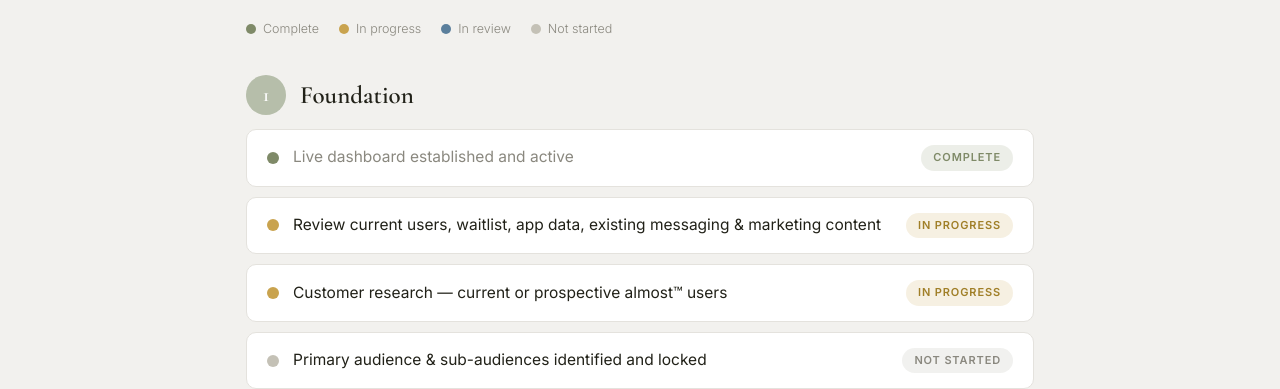
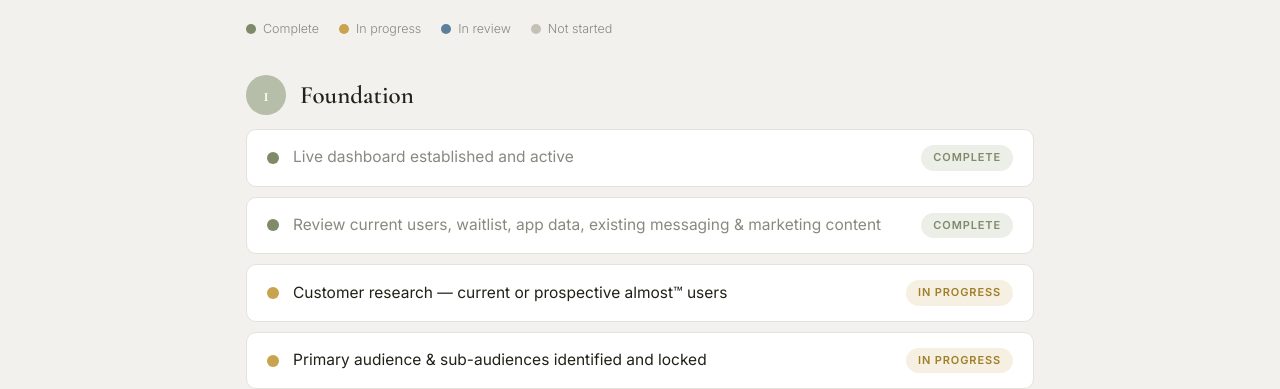
Before and after one commit to que-athena/queathena, a plain HTML site: page almost-dashboard.html in a window 1280 px wide. Shown: the part 411-800 px from the top of the page. Drawn offline with nearby package versions, Linux system fonts and the light colour scheme.

Commit message:
Update almost-dashboard.html
milestone 1 status update

```diff
--- a/almost-dashboard.html
+++ b/almost-dashboard.html
@@ -121,10 +121,10 @@ const milestones = [
     title: "Foundation",
     tasks: [
       { name: "Live dashboard established and active", status: "done" },
-      { name: "Review current users, waitlist, app data, existing messaging & marketing content", status: "progress" },
+      { name: "Review current users, waitlist, app data, existing messaging & marketing content", status: "done" },
       { name: "Customer research — current or prospective almost™ users", status: "progress" },
-      { name: "Primary audience & sub-audiences identified and locked", status: "todo" },
-      { name: "Priority connection use case recommended (supported by research)", status: "todo" },
+      { name: "Primary audience & sub-audiences identified and locked", status: "progress" },
+      { name: "Priority connection use case recommended (supported by research)", status: "progress" },
       { name: "Competitive positioning analysis — market position almost™ can own", status: "progress" },
       { name: "Milestone 1 checkpoint — review research, audience, use case & positioning", status: "todo" },
     ]
```
